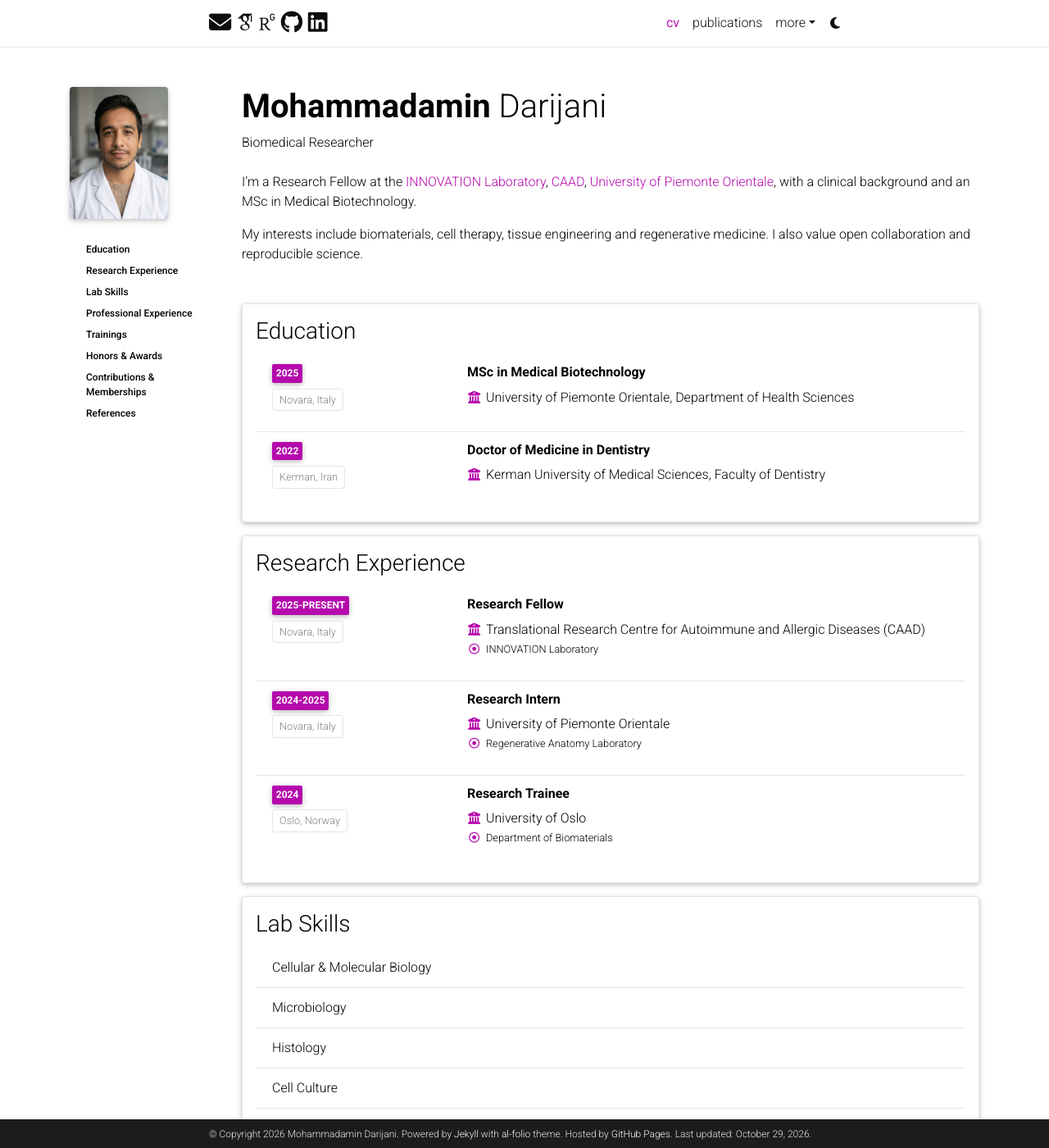
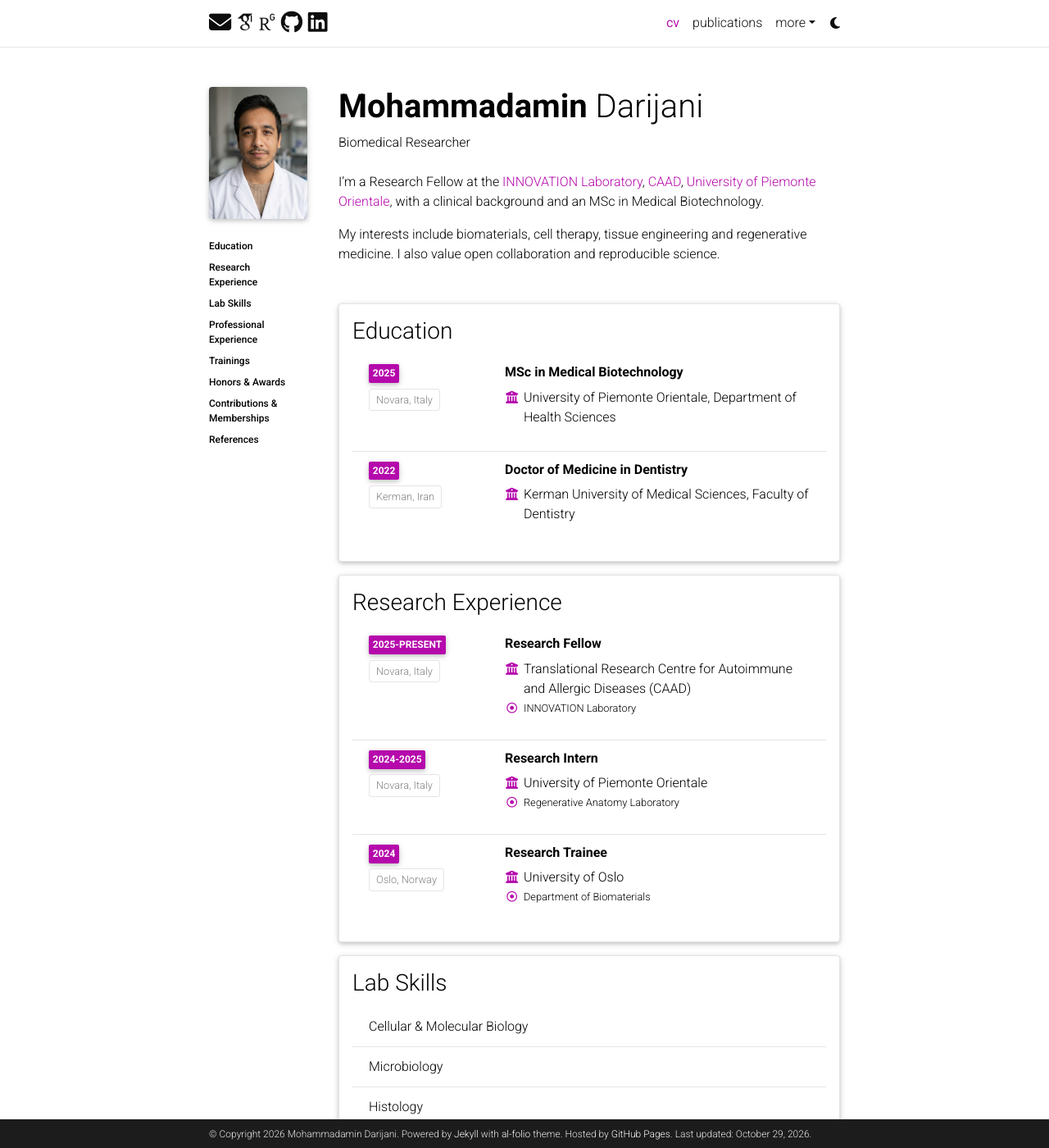
Before and after one commit to amindarijani/amindarijani.github.io, a Jekyll site: the page built from _pages/about.md, in a window 1280 px wide and 1400 px high. Shown: the whole window at 82% size. Built offline with Jekyll 4.4.1, drawn with Linux system fonts in a browser that asks for light colours; some web fonts are replaced; comment, search, counter and statistics services are not loaded; a style sheet for code colours, icons or effects is not loaded.

Commit message:
Update default.html

```diff
--- a/_layouts/default.html
+++ b/_layouts/default.html
@@ -12,16 +12,14 @@
 
     {% if page.layout == "about" %}
       <style>
-        /* One centered layout: portrait/menu left, content right. */
-        .container.cv-page-container {
-          width: 100%;
-          max-width: 1140px !important;
-        }
-
+        /*
+         * Use the theme's original .container width.
+         * This matches the top navigation's container.
+         */
         .cv-page-container .cv-page-row {
           display: grid;
-          grid-template-columns: 170px minmax(0, 1fr);
-          gap: 40px;
+          grid-template-columns: 130px minmax(0, 1fr);
+          gap: 28px;
           align-items: start;
         }
 
@@ -36,11 +34,13 @@
 
         .cv-page-portrait {
           width: 120px;
-          margin: 0 0 1.5rem;
+          margin: 0 0 1.25rem;
+          padding: 0;
         }
 
         .cv-page-portrait figure {
           margin: 0;
+          padding: 0;
         }
 
         .cv-page-portrait img {
@@ -48,15 +48,32 @@
           width: 100%;
           max-width: 100%;
           height: auto;
+          margin: 0;
         }
 
+        /* Align menu text with the photo's left edge. */
         .cv-page-sidebar #toc-sidebar {
           position: static !important;
+          width: 100%;
+          margin: 0;
+          padding: 0;
+        }
+
+        .cv-page-sidebar #toc-sidebar ul {
+          margin-left: 0;
+          padding-left: 0;
+          list-style: none;
+        }
+
+        .cv-page-sidebar #toc-sidebar .nav-link {
+          margin-left: 0;
+          padding-left: 0 !important;
+          border-left: 0 !important;
         }
 
         .cv-page-main {
+          width: 100%;
           min-width: 0;
-          width: 100%;
         }
 
         @media (max-width: 767.98px) {
```
